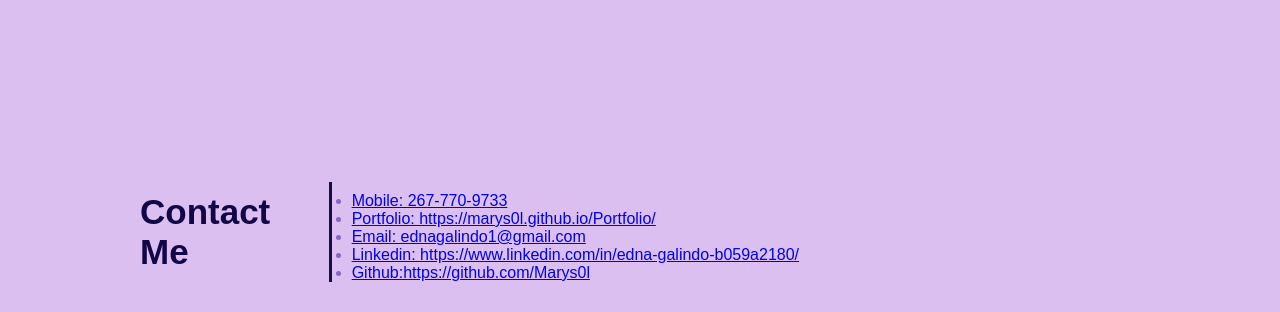
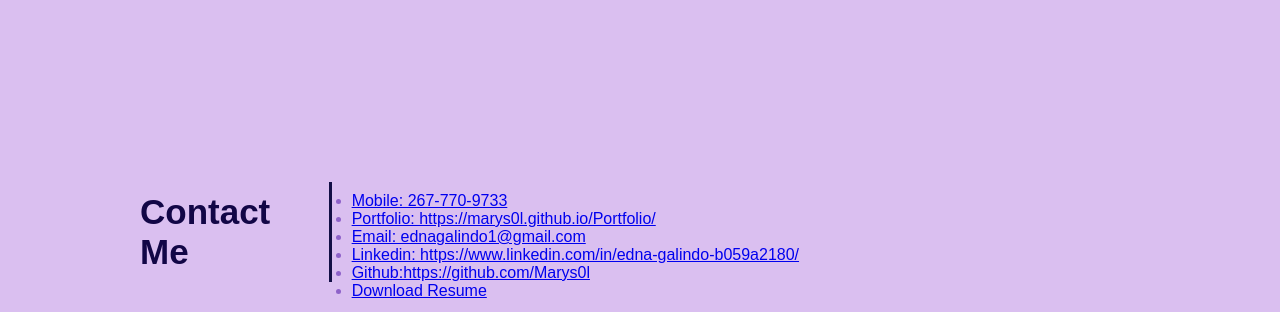
Before and after one commit to Marys0l/Portfolio, a plain HTML site: page index.html in a window 1280 px wide. Shown: the part 1345-1657 px from the top of the page. Drawn offline with Linux system fonts and the light colour scheme.

Commit message:
Add files via upload

```diff
--- a/index.html
+++ b/index.html
@@ -108,6 +108,9 @@
                         <li>
                             <a href="#github">Github:https://github.com/Marys0l</a>
                         </li>
+                        <li>
+                            <a href="./assets/ednaresumebootcamp.pdf" download="newfilename">Download Resume</a>
+                        </li>
                     </ul>
                     </div>
                 </div>
```
Also changed, not shown: 1 other file.
